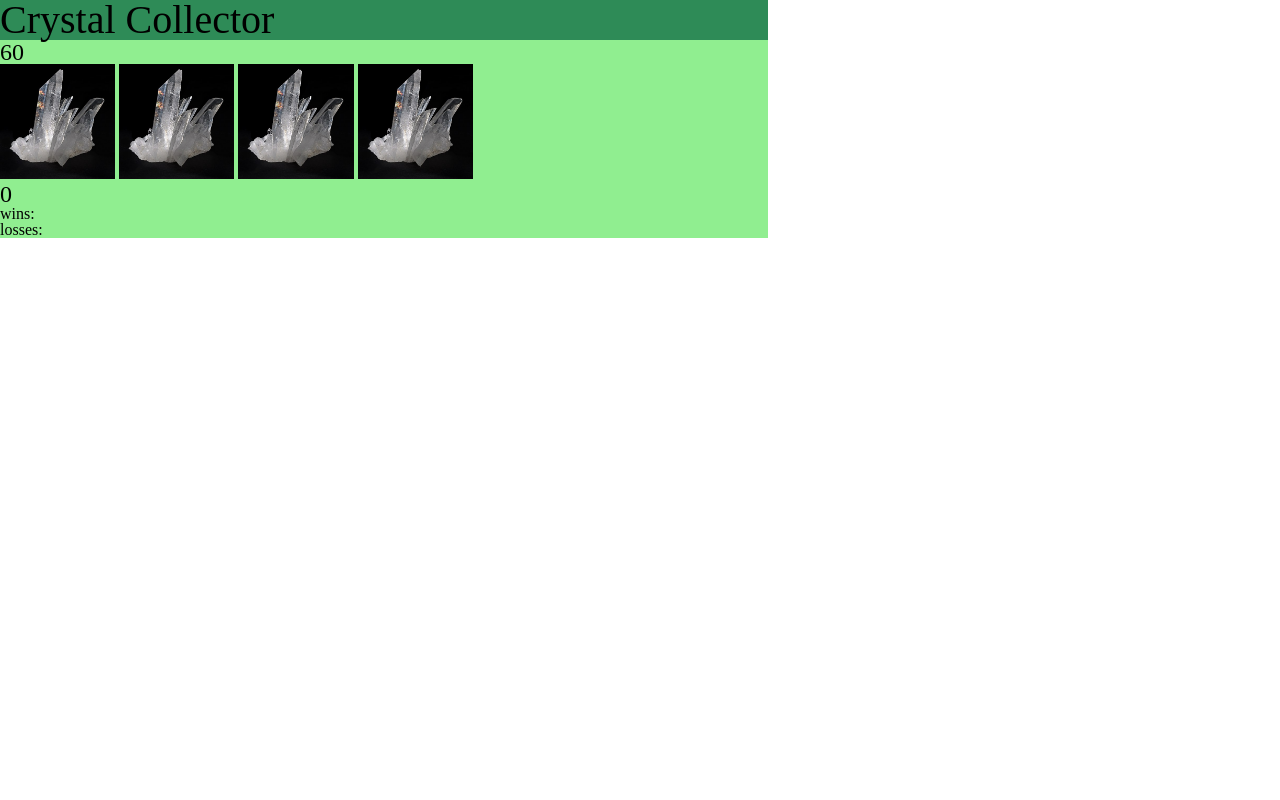
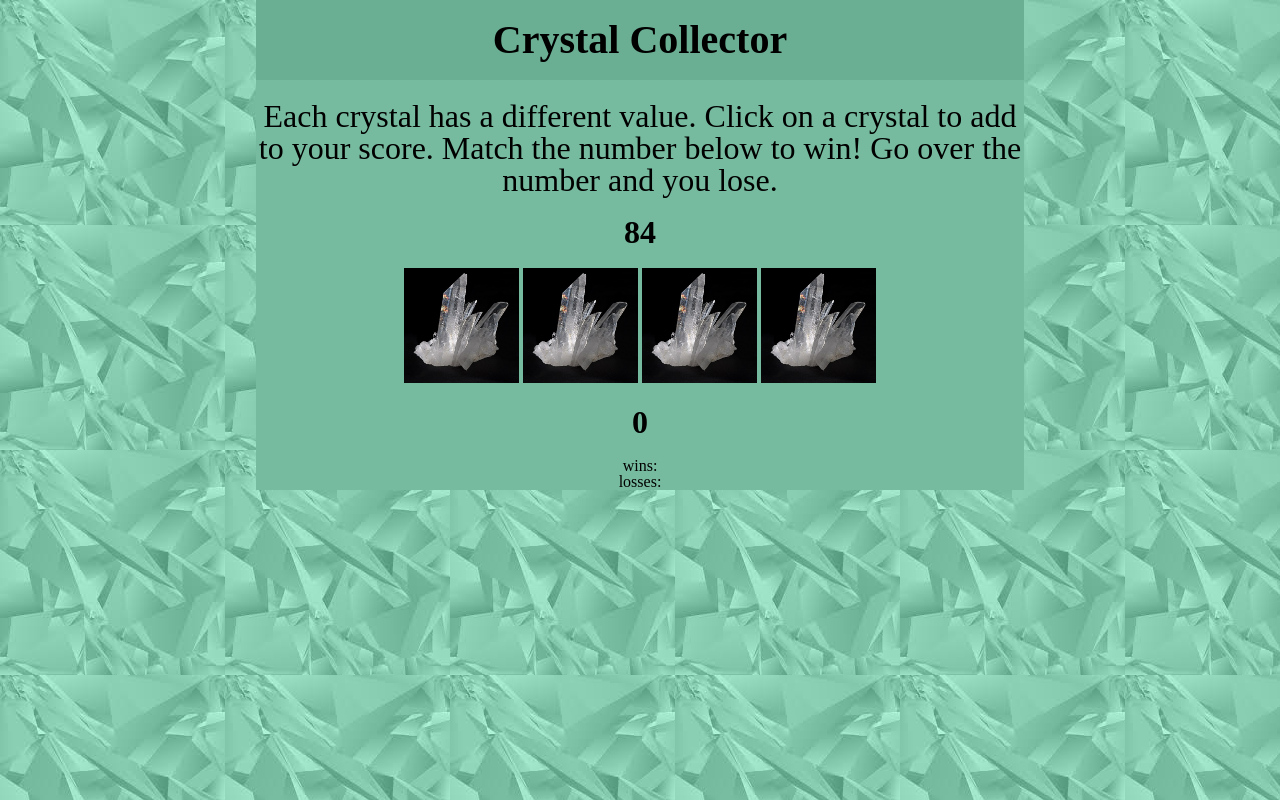
Before and after one commit to RoseBlair/unit-4-game, a plain HTML site: page index.html in a window 1280 px wide. Drawn offline with nearby package versions, Linux system fonts and the light colour scheme.

Commit message:
fixed some bugs in game

```diff
--- a/assets/css/style.css
+++ b/assets/css/style.css
@@ -3,21 +3,46 @@ img {
 
 }
 
+body {
+    background-image: url("../images/background.jpg");
+    text-align: center;
+}
+
 #crystals {
     margin: 0 auto;
+    text-align: center;
 }
 
 #numberToHit,
 #counter {
-    font-size: 24px;
+    font-size: 2em;
+    font-weight: bold;
+    margin-top: 20px;
+    margin-bottom: 20px;
 }
 
 .title {
-    background-color: seagreen;
+    background-color: #6aaf93;
     font-size: 40px;
+    font-weight: bold;
+    margin-bottom: 20px;
+    padding: 20px;
+
 }
 
 #wrapper {
-    background-color: lightgreen;
+    background-color: #76bb9f;
     width: 60%;
+    margin: auto;
 }
+
+p {
+    text-align: center;
+    font-size: 2em;
+
+}
+
+.wins,
+.losses {
+    font-size: 1.5em;
+}
--- a/assets/javascript/game.js
+++ b/assets/javascript/game.js
@@ -9,6 +9,13 @@ $(document).ready(function () {
     var losses = 0;
     var wins = 0;
 
+
+    // make the crystal variables equal to a random value between 1 and 12.
+
+    var crystal1 = Math.floor(Math.random() * 11) + 1;
+    var crystal2 = Math.floor(Math.random() * 11) + 1;
+    var crystal3 = Math.floor(Math.random() * 11) + 1;
+    var crystal4 = Math.floor(Math.random() * 11) + 1;
 
 
     //insert counter into HTML
@@ -25,30 +32,40 @@ $(document).ready(function () {
         $("#counter").text(counter);
         numberToHit = Math.floor(Math.random() * 100) + 19;
         $("#numberToHit").text(numberToHit);
+
+        // make the crystal variables equal to a random value between 1 and 12.
+
+        crystal1 = Math.floor(Math.random() * 11) + 1;
+        crystal2 = Math.floor(Math.random() * 11) + 1;
+        crystal3 = Math.floor(Math.random() * 11) + 1;
+        crystal4 = Math.floor(Math.random() * 11) + 1;
     };
 
 
 
     //function that checks to see if user has won game.
-    //if user has won, show the win.
+    //if user has won, show the win. Put "You win!" into HTML.
 
     function winLossCheck(counter) {
         if (counter === numberToHit) {
+            console.log("you won, counter === numbertohit")
             wins++;
             $("#wins").text(wins);
             console.log(wins);
+            $("#message").text("You win!");
             initializeCounter();
-
         };
 
 
 
-        //if user has lost game, show the loss.
+        //if user has lost game, show the loss. Put "You lose!" into HTML.
 
         if (counter > numberToHit) {
+            console.log("you went over, counter > numbertohit")
             losses++;
             $("#losses").text(losses);
             console.log(losses)
+            $("#message").text("You lose.");
             initializeCounter();
         };
 
@@ -58,27 +75,13 @@ $(document).ready(function () {
 
     // create a number to hit that's between 19 and 120.
 
-    numberToHit = Math.floor(Math.random() * 100) + 19;
+    numberToHit = Math.floor(Math.random() * 120 - 19 + 1) + 19;
     $("#numberToHit").text(numberToHit);
 
 
 
-    // make the crystal variables equal to a random value between 1 and 12.
-
-    var crystal1 = Math.floor(Math.random() * 11) + 1;
-    console.log(crystal1);
 
 
-    var crystal2 = Math.floor(Math.random() * 11) + 1;
-    console.log(crystal2);
-
-
-    var crystal3 = Math.floor(Math.random() * 11) + 1;
-    console.log(crystal3);
-
-
-    var crystal4 = Math.floor(Math.random() * 11) + 1;
-    console.log(crystal4);
 
 
 
@@ -91,8 +94,6 @@ $(document).ready(function () {
         console.log(counter);
         $("#counter").text(counter);
         winLossCheck(counter);
-
-
     });
 
     $("#crystal2").on("click", function () {
--- a/index.html
+++ b/index.html
@@ -10,6 +10,13 @@
     <div id="wrapper">
         <div class="title">Crystal Collector</div>
 
+        <div class="p"
+            ><p> Each crystal has a different value. Click on a crystal to
+            add to your score. Match the number below to win! Go over the number and
+            you lose.
+            </p>
+        </div>
+
         <div id="numberToHit"></div>
 
         <div id="crystals">
@@ -18,11 +25,18 @@
             <img src="assets/images/crystals.jpg" alt="crystal" class="button" id="crystal3" />
             <img src="assets/images/crystals.jpg" alt="crystal" class="button" id="crystal4" />
         </div>
+
         <div id="counter"></div>
+
         <div class="p">wins: </div>
+
         <div id="wins"></div>
+
         <div class="p">losses: </div>
+
         <div id="losses"></div>
+
+        <div id="message"></div>
     </div>
 </body>
 </html>
```
Also changed, not shown: assets/images/background.jpg (added), 1 other file.
